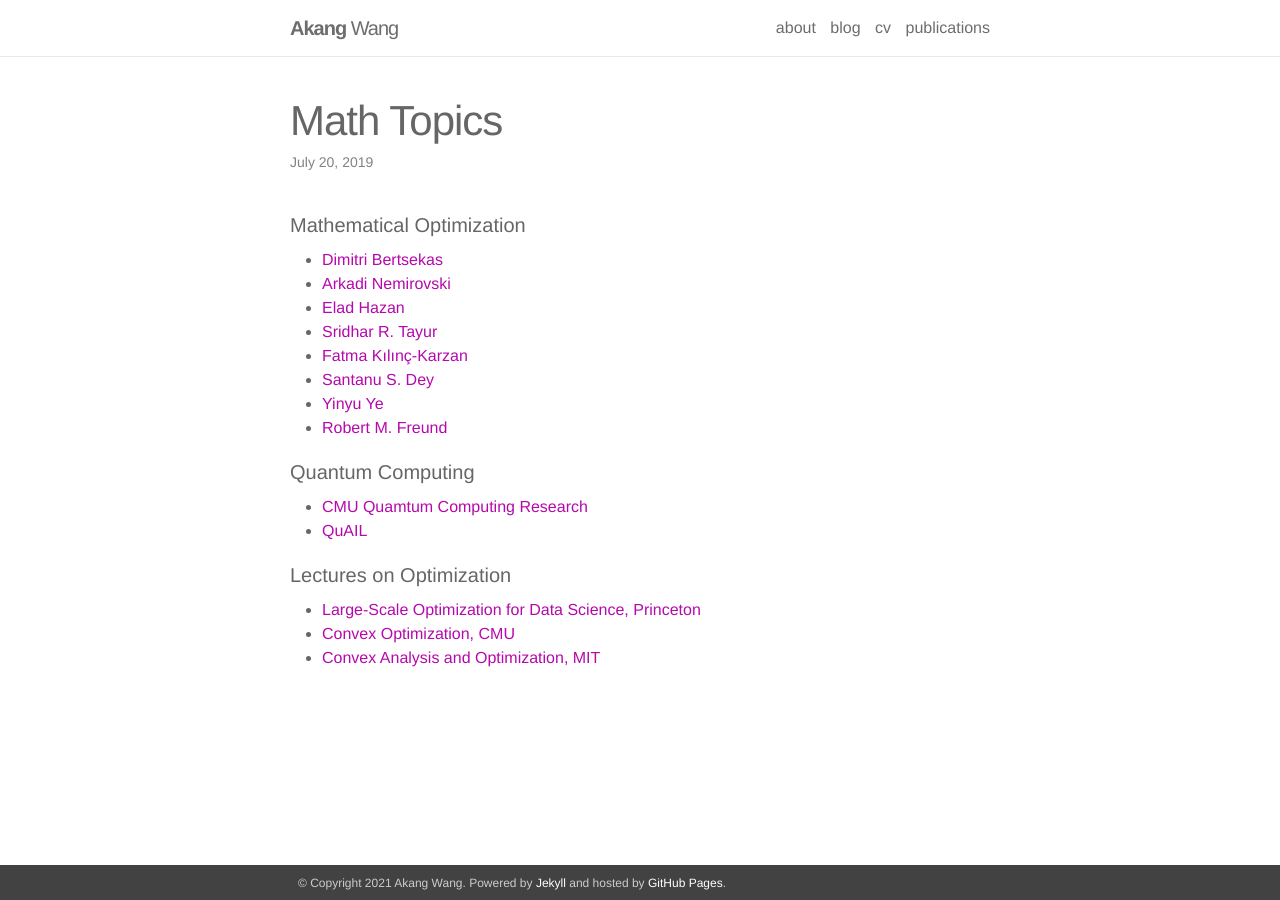
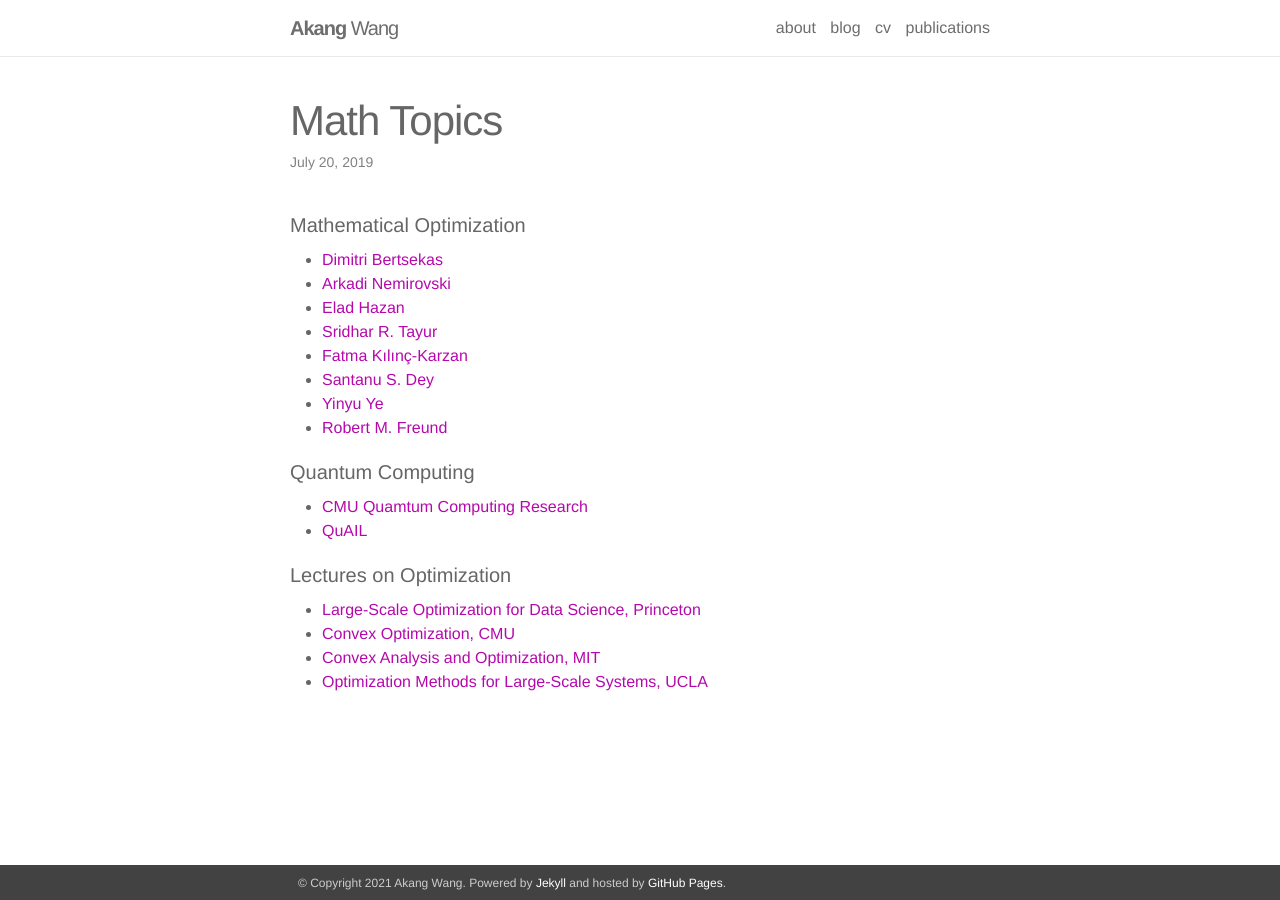
Before and after one commit to VINCENTW2046/akangw.github.io, a Jekyll site: the page built from _posts/2019-07-20-Math_topics.md, in a window 1280 px wide. Built offline with Jekyll 4.4.1, drawn with Linux system fonts in a browser that asks for light colours.

Commit message:
Update 2019-07-20-Math_topics.md

```diff
--- a/_posts/2019-07-20-Math_topics.md
+++ b/_posts/2019-07-20-Math_topics.md
@@ -33,4 +33,6 @@ description:
     <li><a href="http://www.princeton.edu/~yc5/ele522_optimization/index.html" target="_blank">Large-Scale Optimization for Data Science, Princeton</a></li>
     <li><a href="http://www.stat.cmu.edu/~ryantibs/convexopt/" target="_blank">Convex Optimization, CMU</a></li>
     <li><a href="https://ocw.mit.edu/courses/electrical-engineering-and-computer-science/6-253-convex-analysis-and-optimization-spring-2012/" target="_blank">Convex Analysis and Optimization, MIT</a></li>
+    <li><a href="http://www.seas.ucla.edu/~vandenbe/ee236c.html" target="_blank">Optimization Methods for Large-Scale Systems, UCLA</a></li>
+
 </ul>
```
